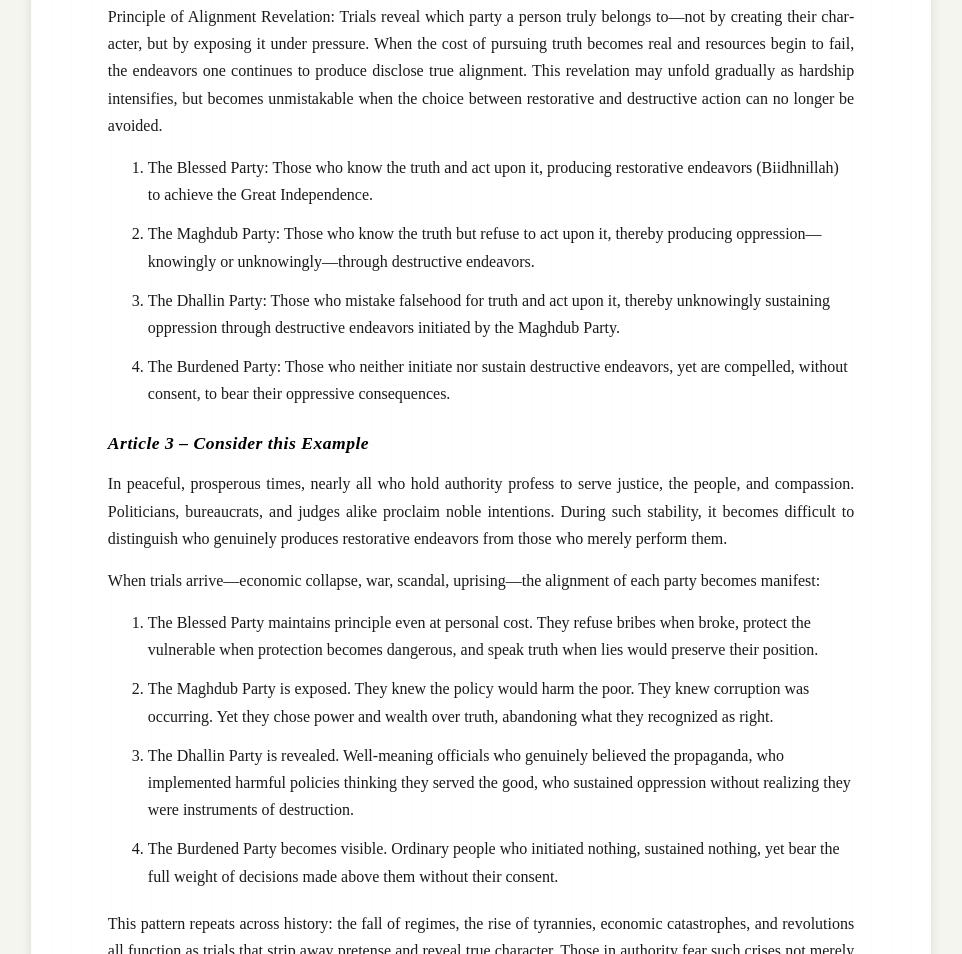
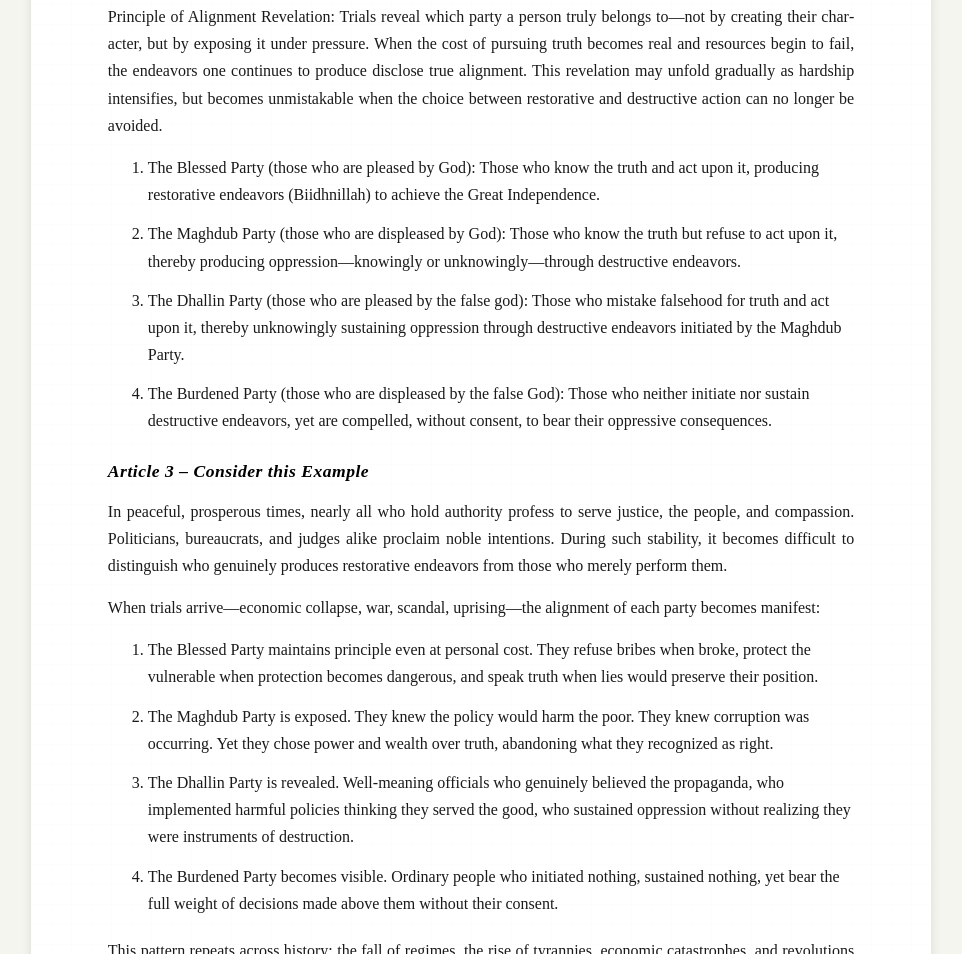
Before and after one commit to ummah-confederation/ummahconfederation, a website: page book1.html in a window 1280 px wide. Shown: the part 5216-6170 px from the top of the page, without its empty margins (159-1121 px from the left). Drawn offline with Linux system fonts and the light colour scheme.

Commit message:
improved book1 of the parties alhamdulillah

```diff
--- a/book1.html
+++ b/book1.html
@@ -309,23 +309,26 @@
       </p>
       <ol>
         <li>
-          The Blessed Party: Those who know the truth and act upon it, producing
-          restorative endeavors (Biidhnillah) to achieve the Great Independence.
+          The Blessed Party (those who are pleased by God): Those who know the
+          truth and act upon it, producing restorative endeavors (Biidhnillah)
+          to achieve the Great Independence.
         </li>
         <li>
-          The Maghdub Party: Those who know the truth but refuse to act upon it,
-          thereby producing oppression—knowingly or unknowingly—through
-          destructive endeavors.
+          The Maghdub Party (those who are displeased by God): Those who know
+          the truth but refuse to act upon it, thereby producing
+          oppression—knowingly or unknowingly—through destructive endeavors.
         </li>
         <li>
-          The Dhallin Party: Those who mistake falsehood for truth and act upon
-          it, thereby unknowingly sustaining oppression through destructive
-          endeavors initiated by the Maghdub Party.
+          The Dhallin Party (those who are pleased by the false god): Those who
+          mistake falsehood for truth and act upon it, thereby unknowingly
+          sustaining oppression through destructive endeavors initiated by the
+          Maghdub Party.
         </li>
+
         <li>
-          The Burdened Party: Those who neither initiate nor sustain destructive
-          endeavors, yet are compelled, without consent, to bear their
-          oppressive consequences.
+          The Burdened Party (those who are displeased by the false God): Those
+          who neither initiate nor sustain destructive endeavors, yet are
+          compelled, without consent, to bear their oppressive consequences.
         </li>
       </ol>
 
```
